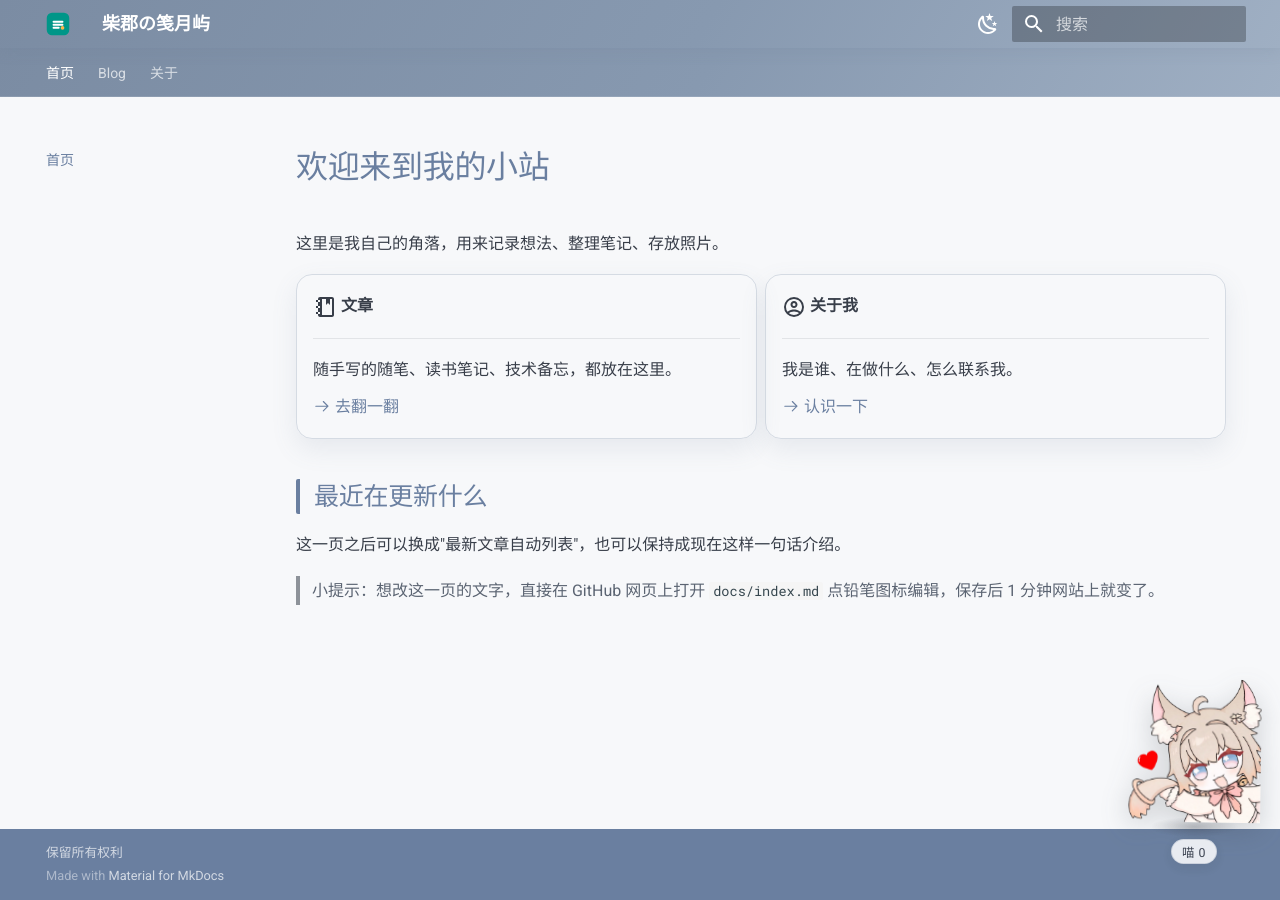
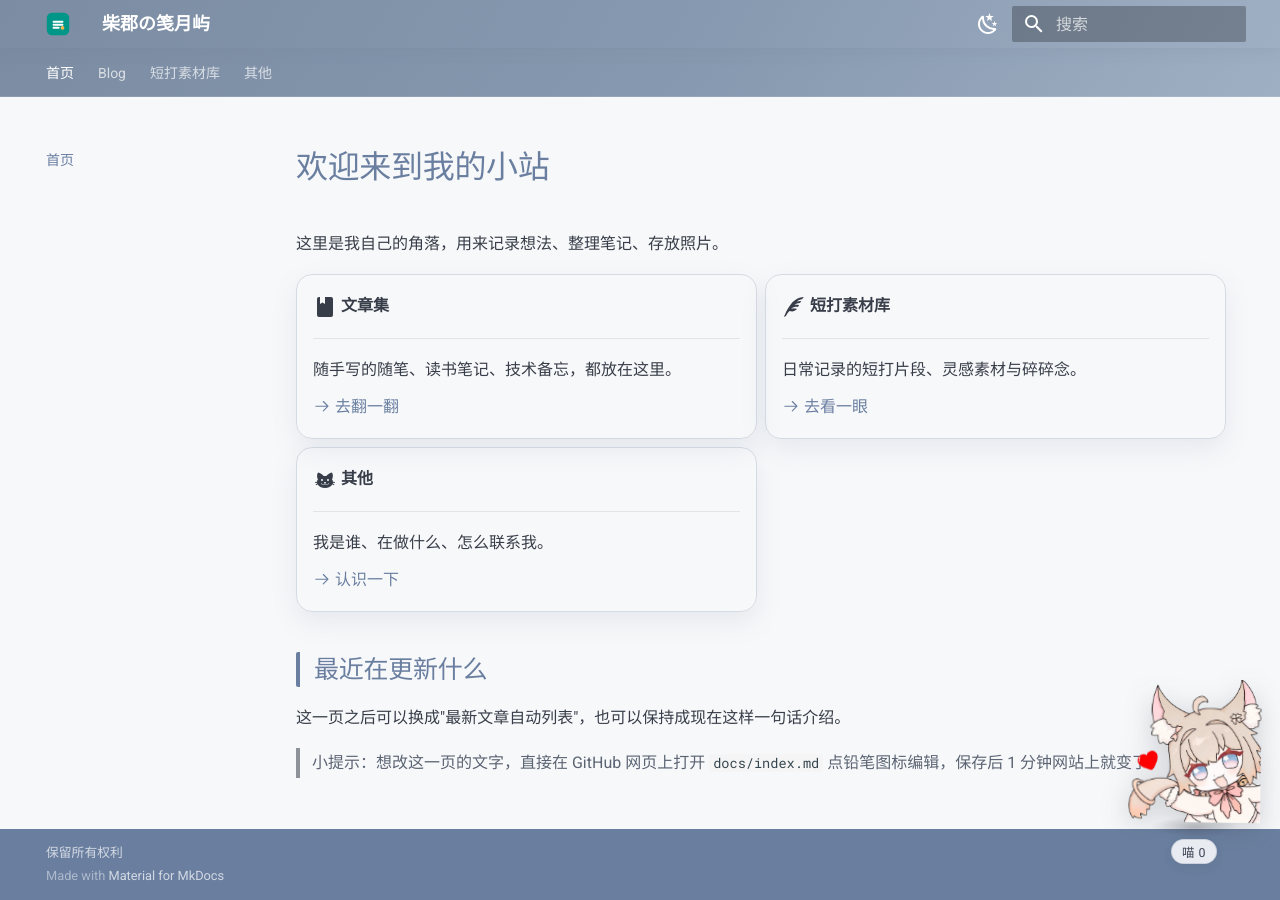
Before and after one commit to Cheshire-qwq/mysite, an MkDocs documentation site: the page built from docs/index.md, in a window 1280 px wide. Built offline with MkDocs 1.6.1 and Material for MkDocs 9.7.7, drawn with Linux system fonts in a browser that asks for light colours.

Commit message:
更新导航：文章集、短打素材库、其他，并同步首页卡片

```diff
--- a/docs/index.md
+++ b/docs/index.md
@@ -4,7 +4,7 @@
 
 <div class="grid cards" markdown>
 
--   :material-notebook-outline:{ .lg .middle } **文章**
+-   :material-book:{ .lg .middle } **文章集**
 
     ---
 
@@ -12,7 +12,15 @@
 
     [:octicons-arrow-right-24: 去翻一翻](blog/index.md)
 
--   :material-account-circle-outline:{ .lg .middle } **关于我**
+-   :material-feather:{ .lg .middle } **短打素材库**
+
+    ---
+
+    日常记录的短打片段、灵感素材与碎碎念。
+
+    [:octicons-arrow-right-24: 去看一眼](shorts.md)
+
+-   :material-cat:{ .lg .middle } **其他**
 
     ---
 
--- a/mkdocs.yml
+++ b/mkdocs.yml
@@ -35,8 +35,9 @@ theme:
 
 nav:
   - 首页: index.md
-  - 文章: blog/index.md
-  - 关于: about.md
+  - 文章集: blog/index.md
+  - 短打素材库: shorts.md
+  - 其他: about.md
 
 plugins:
   - search:
```
Also changed, not shown: docs/shorts.md (added, +5 -0 lines).
